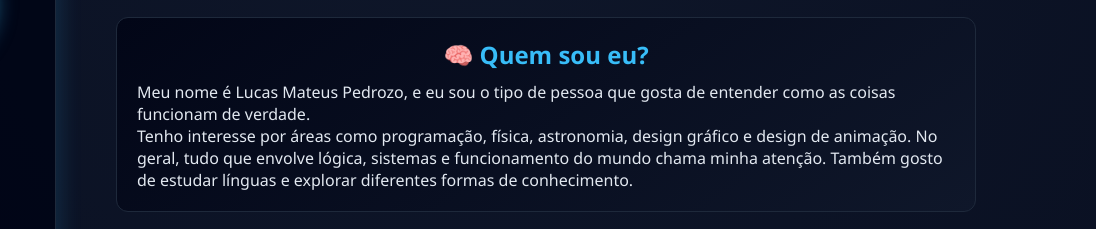
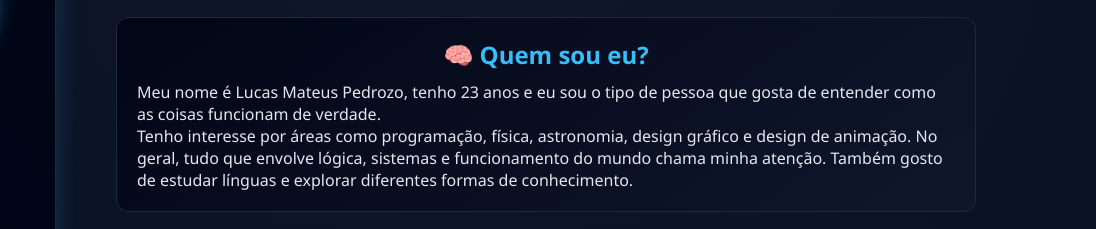
Before and after one commit to Lucas1599/Lucas1599.github.io, a plain HTML site: page about.html in a window 1280 px wide. Shown: the part 148-377 px from the top of the page, 184-1280 px from the left. Drawn offline with Linux system fonts and the light colour scheme.

Commit message:
Update personal introduction in about.html

```diff
--- a/about.html
+++ b/about.html
@@ -41,7 +41,7 @@
         <h2 class="profile">🧠 Quem sou eu?</h2>
 
         <p>
-            Meu nome é Lucas Mateus Pedrozo, e eu sou o tipo de pessoa que gosta de entender como as coisas funcionam de verdade.
+            Meu nome é Lucas Mateus Pedrozo, tenho 23 anos e eu sou o tipo de pessoa que gosta de entender como as coisas funcionam de verdade.
         </p>
 
         <p>
```
